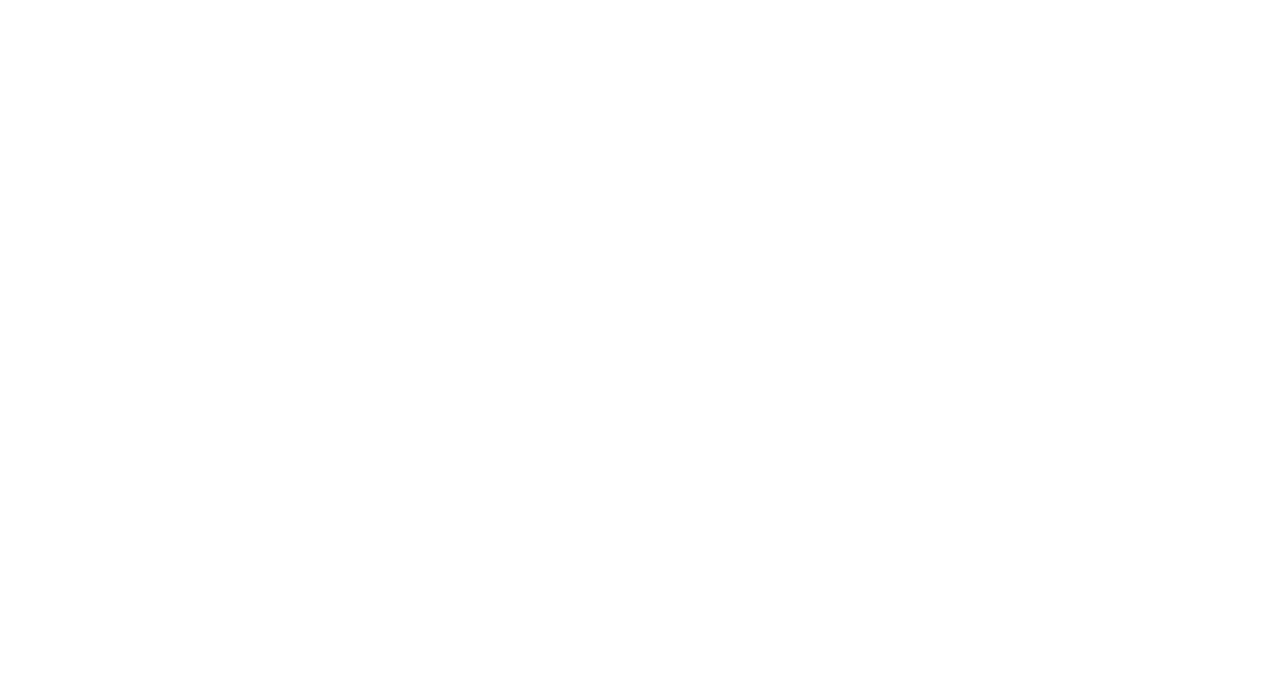
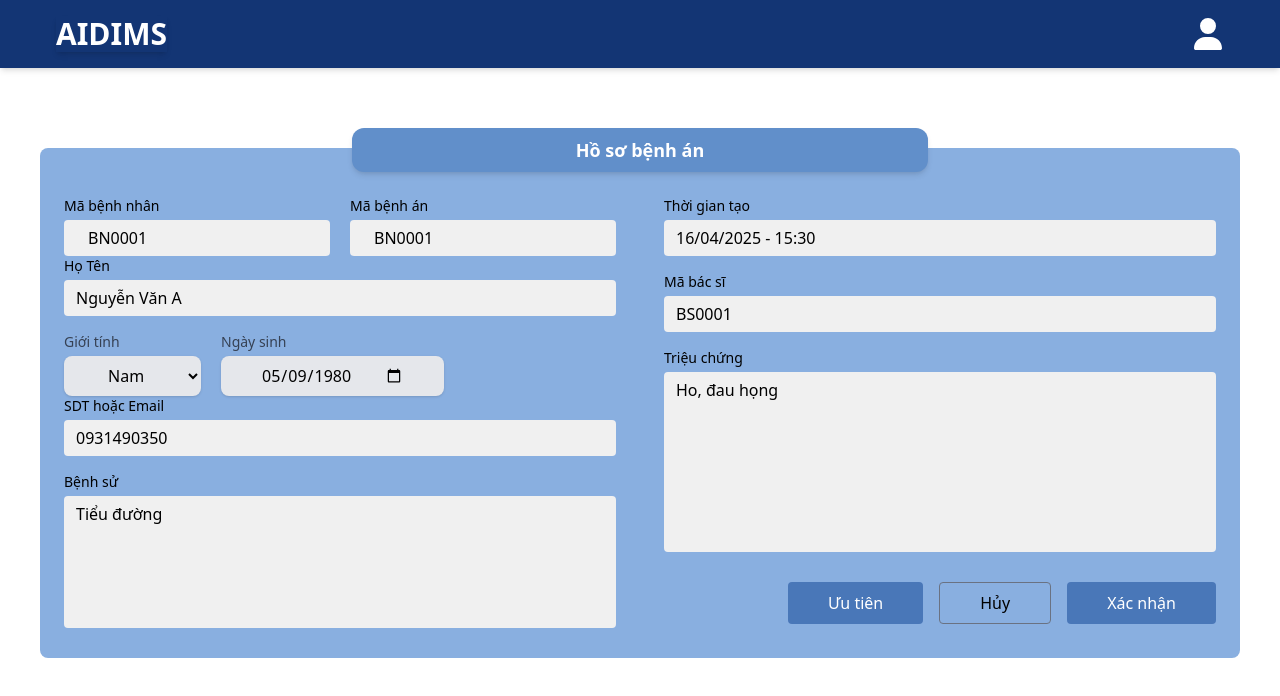
Before and after one commit to ThanhLong3125/CNPM, a React (Vite) app in the folder frontend/: page /staff/EditMedicalRecord in a window 1280 px wide. Before the commit this address had no page. Shown: the top 696 px of the page. Built offline with nearby package versions, Linux system fonts and the light colour scheme.

Commit message:
update route

```diff
--- a/frontend/src/App.tsx
+++ b/frontend/src/App.tsx
@@ -1,7 +1,7 @@
 import React from 'react'
 import './index.css'
 import { BrowserRouter, Routes, Route, Navigate } from "react-router-dom";
-
+import DetailCreatedRecord from './components/ReceptionStaff/MedicalRecordForm';
 import LoginPage from './components/Page/LoginPage'
 import DoctorMain from './components/Doctor/DoctorMain'
 import PatientAwaitDetail from './components/Doctor/PatientAwaitDetail'
@@ -15,6 +15,7 @@ import CreateMedicalRecord from "./components/ReceptionStaff/CreateMedicalRecord
 import UpdatePatientRecord from './components/ReceptionStaff/UpdatePatientRecord'
 import ReceptionProfile from './components/ReceptionStaff/ReceptionProfile'
 import DoctorLayout from './components/layout/DoctorLayout';
+import EditMedicalRecord from "../src/components/ReceptionStaff/EditMedicalRecord"
 
 const App = () => {
   return (
@@ -32,6 +33,8 @@ const App = () => {
           <Route path="create-medical-record/:patientId" element={<CreateMedicalRecord />} />
           <Route path="update-patient/:patientId" element={<UpdatePatientRecord />} />
           <Route path="user-profile" element={<ReceptionProfile />} />
+          <Route path="DetailCreatedRecord/:patientId" element={<DetailCreatedRecord/>} />
+          <Route path="EditMedicalRecord" element={<EditMedicalRecord/>} />
         </Route>
 
         <Route path="/doctor" element={<DoctorLayout />}>
--- a/frontend/src/components/ReceptionStaff/CreateMedicalRecord.tsx
+++ b/frontend/src/components/ReceptionStaff/CreateMedicalRecord.tsx
@@ -6,6 +6,7 @@ const CreateMedicalRecord: React.FC = () => {
   const handleCancel = () => {
     navigate(-1);
   }
+   const handleCreated = () => navigate('/staff/CreatedRecordList');
   return (
     <div className=" ">
 
@@ -91,7 +92,10 @@ const CreateMedicalRecord: React.FC = () => {
                 >
                   Hủy
                 </button>
-                <button className="bg-[#618FCA] hover:bg-blue-700 text-white px-10 py-2 rounded">Xác nhận</button>
+                <button className="bg-[#618FCA] hover:bg-blue-700 text-white px-10 py-2 rounded"
+                 onClick={handleCreated}
+
+                >Xác nhận</button>
               </div>
             </div>
           </div>
--- a/frontend/src/components/ReceptionStaff/CreatedRecordList.tsx
+++ b/frontend/src/components/ReceptionStaff/CreatedRecordList.tsx
@@ -52,7 +52,7 @@ const CreatedRecordList: React.FC = () => {
     const [filter, setFilter] = useState<string>('');
     const navigate = useNavigate();
     const handleClick = (patientId: string) => {
-        navigate(`/staff/CreatedRecord/${patientId}`);
+        navigate(`/staff/DetailCreatedRecord/${patientId}`);
     };
     return (
         <div className="bg-[#D5DEEF] m-6 rounded-xl relative shadow-md">
--- a/frontend/src/components/ReceptionStaff/EditMedicalRecord.tsx
+++ b/frontend/src/components/ReceptionStaff/EditMedicalRecord.tsx
@@ -1,13 +1,22 @@
-const App = () => {
+import { useNavigate } from "react-router-dom";
+
+const EditMedicalRecord = () => {
+  const navigate = useNavigate();
+  const handlePriority = () => navigate('/staff/CreatedRecordList');
+  const handleCancel = () => navigate(-1);
+  const handleEdited = () => navigate('/staff/CreatedRecordList');
+
   return (
-    <div className="min-h-screen bg-slate-200">
+
+    <div className="min-h-screen ">
 
       <div className="p-4 flex justify-center">
-        <div className="w-full max-w-5xl bg-[#a6c8ed] rounded-lg p-6">
+        <div className="w-full max-w-screen bg-[#89AFE0] relative  rounded-lg p-6">
 
-          <div className="bg-[#4977b8] text-white text-center py-2 rounded-md mb-6">Hồ sơ bệnh án</div>
-
-          <div className="grid grid-cols-2 gap-x-6 gap-y-4">
+          <div className="absolute -top-5 left-1/2 transform -translate-x-1/2 bg-[#618FCA] mx-auto w-full max-w-xl px-6 py-2 rounded-xl shadow-md">
+            <h2 className="text-white text-center font-semibold text-lg">Hồ sơ bệnh án</h2>
+          </div>
+          <div className="grid grid-cols-2 mt-6 gap-x-12 gap-y-4">
 
             <div>
 
@@ -86,9 +95,15 @@ const App = () => {
               </div>
 
               <div className="flex justify-end gap-4 mt-6">
-                <button className="bg-[#4977b8] hover:bg-blue-700 text-white px-10 py-2 rounded">Ưu tiên</button>
-                <button className="border border-gray-500 hover:bg-blue-400 text-black-900 px-10 py-2 rounded">Hủy</button>
-                <button className="bg-[#4977b8] hover:bg-blue-700 text-white px-10 py-2 rounded">Xác nhận</button>
+                <button className="bg-[#4977b8] hover:bg-blue-700 text-white px-10 py-2 rounded"
+                  onClick={handlePriority}
+                >Ưu tiên</button>
+                <button className="border border-gray-500 hover:bg-blue-400 text-black-900 px-10 py-2 rounded"
+                  onClick={handleCancel}
+                >Hủy</button>
+                <button className="bg-[#4977b8] hover:bg-blue-700 text-white px-10 py-2 rounded"
+                onClick={handleEdited}
+                >Xác nhận</button>
               </div>
             </div>
           </div>
@@ -98,4 +113,4 @@ const App = () => {
   )
 }
 
-export default App
+export default EditMedicalRecord
--- a/frontend/src/components/ReceptionStaff/MedicalRecordForm.tsx
+++ b/frontend/src/components/ReceptionStaff/MedicalRecordForm.tsx
@@ -1,14 +1,22 @@
+import { useNavigate } from "react-router-dom";
 
-const App = () => {
+const DetailCreatedRecord = () => {
+  const navigate = useNavigate();
+
+  const handleCancel = () => {
+    navigate(-1);
+  }
+  const handleEdit = () => navigate('/staff/EditMedicalRecord');
   return (
-    <div className="min-h-screen bg-slate-200">
+    <div className="min-h-screen">
 
       <div className="p-4 flex justify-center">
-        <div className="w-full max-w-5xl bg-[#a6c8ed] rounded-lg p-6">
+        <div className="w-full max-w-screen relative bg-[#89AFE0] rounded-lg p-6">
+          <div className="absolute -top-5 left-1/2 transform -translate-x-1/2 bg-[#618FCA] mx-auto w-full max-w-xl px-6 py-2 rounded-xl shadow-md">
+            <h2 className="text-white text-center font-semibold text-lg">Hồ sơ bệnh án</h2>
+          </div>
 
-          <div className="bg-[#4977b8] text-white text-center py-2 rounded-md mb-6">Hồ sơ bệnh án</div>
-
-          <div className="grid grid-cols-2 gap-x-6 gap-y-4">
+          <div className="grid grid-cols-2 mt-6  gap-x-12 gap-y-4">
 
             <div>
 
@@ -87,9 +95,15 @@ const App = () => {
               </div>
 
               <div className="flex justify-end gap-4 mt-6">
-                <button className="border border-gray-500 hover:bg-blue-400 text-black-900 px-10 py-2 rounded">Hủy</button>
-                <button className="bg-[#4977b8] hover:bg-blue-700 text-white px-6 py-2 rounded">Xóa bệnh án</button>
-                <button className="bg-[#4977b8] hover:bg-blue-700 text-white px-6 py-2 rounded">Sửa bệnh án</button>
+                <button className="border border-gray-500 hover:bg-blue-400 text-black-900 px-10 py-2 rounded"
+                onClick={handleCancel}
+                >Hủy</button>
+                <button className="bg-[#4977b8] hover:bg-blue-700 text-white px-6 py-2 rounded"
+                onClick={handleCancel}
+                >Xóa bệnh án</button>
+                <button className="bg-[#4977b8] hover:bg-blue-700 text-white px-6 py-2 rounded"
+                onClick={handleEdit}
+                >Sửa bệnh án</button>
               </div>
             </div>
           </div>
@@ -99,4 +113,4 @@ const App = () => {
   )
 }
 
-export default App
+export default DetailCreatedRecord
--- a/frontend/src/components/ReceptionStaff/UpdatePatientRecord.tsx
+++ b/frontend/src/components/ReceptionStaff/UpdatePatientRecord.tsx
@@ -19,7 +19,7 @@ const UpdatePatientRecord: React.FC = () => {
     const handleCancel = () => navigate(-1);
 
 
-    const handleUpdate = (patientId: string) => navigate(`/staff/update-patient/${patientId}`);
+    const handleUpdate = () =>navigate(-1);
 
     return (
         <div className=" flex items-center justify-center p-4">
@@ -94,6 +94,7 @@ const UpdatePatientRecord: React.FC = () => {
                             </button>
                             <button
                                 type="button"
+                                onClick={handleUpdate}
                                 className="flex-1 py-3 px-6 rounded-lg bg-[#618FCA] text-white font-medium hover:bg-blue-700 focus:outline-none focus:ring-2 focus:ring-blue-300 transition-all duration-200 shadow-lg"
                             >
                                 Xác nhận
```
Lines whose indentation alone changed are shown as unchanged.
